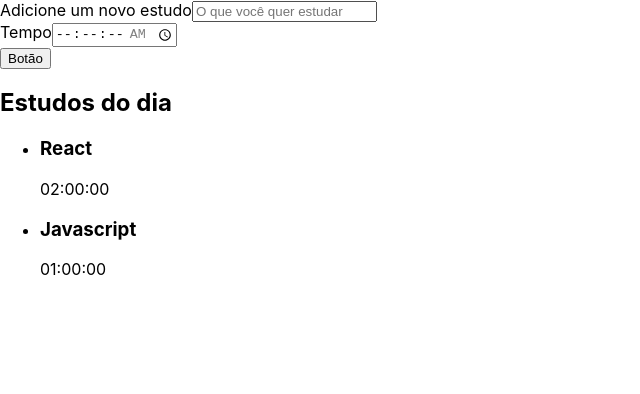
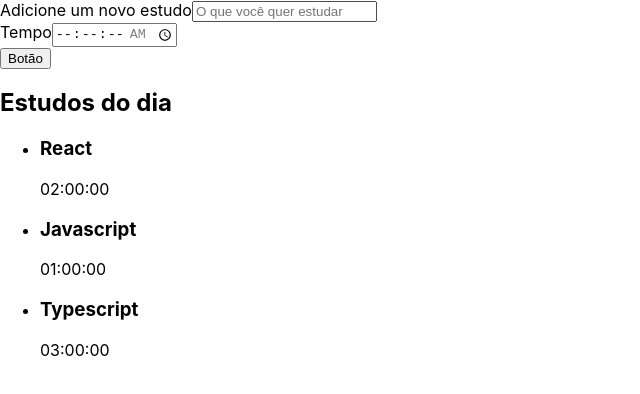
Before and after one commit to Caio-Pfaltzgraff/studies, a React (Create React App) app: page / in a window 1280 px wide. Shown: the top 394 px of the page, without its empty margins (0-640 px from the left). Built offline with nearby package versions, Linux system fonts and the light colour scheme; the HTML template or start-up script is replaced by a standard one.

Commit message:
Renderizando um array

```diff
--- a/src/components/Lista/index.tsx
+++ b/src/components/Lista/index.tsx
@@ -1,29 +1,33 @@
 import React from "react";
 
 function Lista() {
-    return(
+  const tarefas = [
+    {
+      tarefa: "React",
+      tempo: "02:00:00",
+    },
+    {
+      tarefa: "Javascript",
+      tempo: "01:00:00",
+    },
+    {
+        tarefa: "Typescript",
+        tempo: "03:00:00",
+      }
+  ];
+  return (
     <aside>
       <h2>Estudos do dia</h2>
       <ul>
-                <li>
-                    <h3>
-                        React
-                    </h3>
-                    <span>
-                        02:00:00
-                    </span>
+        {tarefas.map((item, index) => (
+            <li key={index}>
+                <h3>{item.tarefa}</h3>
+                <span>{item.tempo}</span>
             </li>
-                <li>
-                    <h3>
-                        Javascript
-                    </h3>
-                    <span>
-                        01:00:00
-                    </span>
-                </li>
+        ))}
       </ul>
     </aside>
-    )
+  );
 }
 
 export default Lista;
```
Lines whose indentation alone changed are shown as unchanged.
